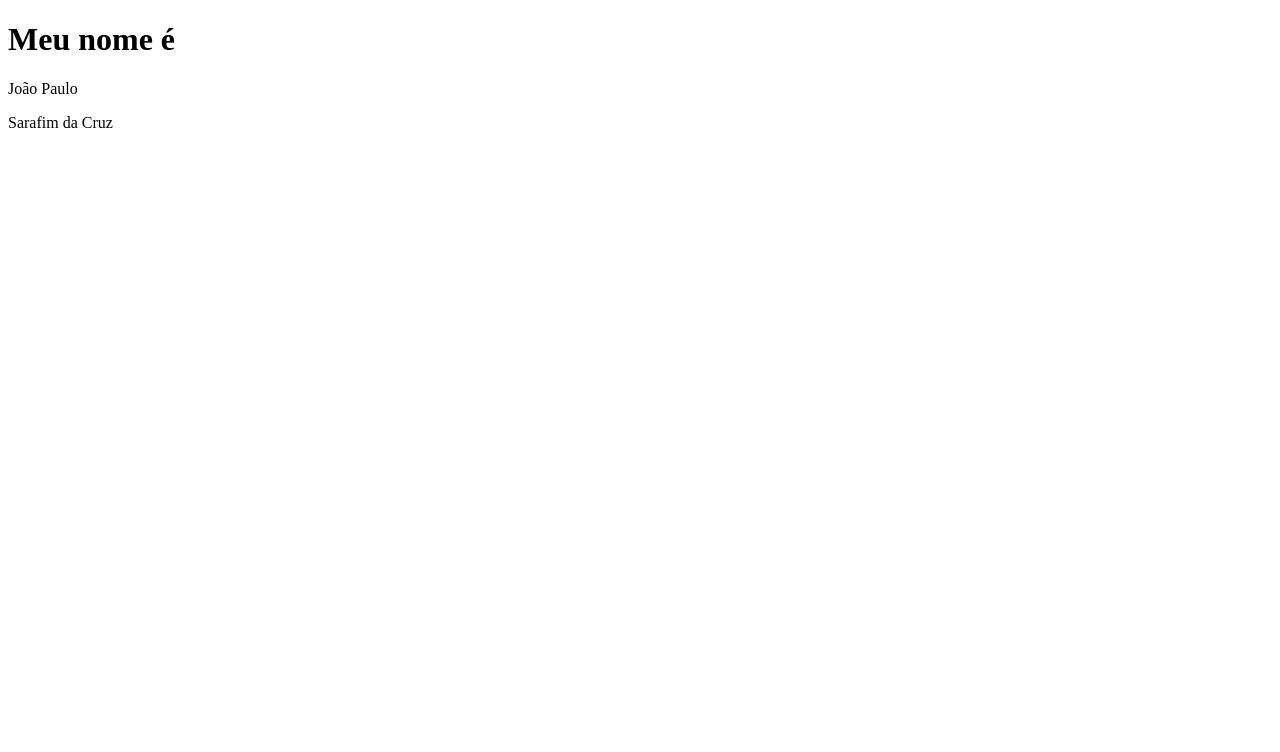
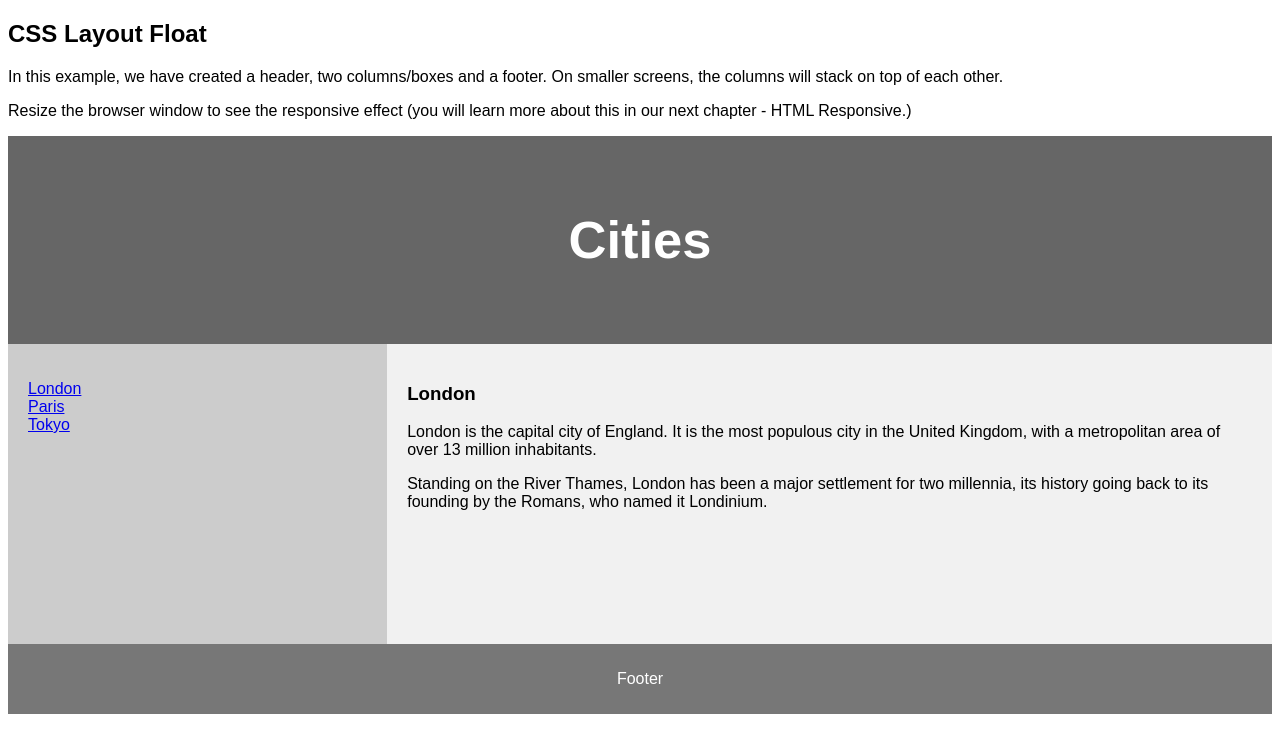
Before and after one commit to joao-paulo-cruz/joao-paulo-cruz.github.io, a plain HTML site: page index.html in a window 1280 px wide. Drawn offline with Linux system fonts and the light colour scheme.

Commit message:
Update index.html

```diff
--- a/index.html
+++ b/index.html
@@ -1,10 +1,103 @@
 <!DOCTYPE html>
-<html>
+<html lang="en">
+<head>
+<title>CSS Template</title>
+<meta charset="utf-8">
+<meta name="viewport" content="width=device-width, initial-scale=1">
+<style>
+* {
+  box-sizing: border-box;
+}
+
+body {
+  font-family: Arial, Helvetica, sans-serif;
+}
+
+/* Style the header */
+header {
+  background-color: #666;
+  padding: 30px;
+  text-align: center;
+  font-size: 35px;
+  color: white;
+}
+
+/* Create two columns/boxes that floats next to each other */
+nav {
+  float: left;
+  width: 30%;
+  height: 300px; /* only for demonstration, should be removed */
+  background: #ccc;
+  padding: 20px;
+}
+
+/* Style the list inside the menu */
+nav ul {
+  list-style-type: none;
+  padding: 0;
+}
+
+article {
+  float: left;
+  padding: 20px;
+  width: 70%;
+  background-color: #f1f1f1;
+  height: 300px; /* only for demonstration, should be removed */
+}
+
+/* Clear floats after the columns */
+section::after {
+  content: "";
+  display: table;
+  clear: both;
+}
+
+/* Style the footer */
+footer {
+  background-color: #777;
+  padding: 10px;
+  text-align: center;
+  color: white;
+}
+
+/* Responsive layout - makes the two columns/boxes stack on top of each other instead of next to each other, on small screens */
+@media (max-width: 600px) {
+  nav, article {
+    width: 100%;
+    height: auto;
+  }
+}
+</style>
+</head>
 <body>
 
-<h1>Meu nome é</h1>
-<p>João Paulo</p>
-<p>Sarafim da Cruz</p>
+<h2>CSS Layout Float</h2>
+<p>In this example, we have created a header, two columns/boxes and a footer. On smaller screens, the columns will stack on top of each other.</p>
+<p>Resize the browser window to see the responsive effect (you will learn more about this in our next chapter - HTML Responsive.)</p>
+
+<header>
+  <h2>Cities</h2>
+</header>
+
+<section>
+  <nav>
+    <ul>
+      <li><a href="#">London</a></li>
+      <li><a href="#">Paris</a></li>
+      <li><a href="#">Tokyo</a></li>
+    </ul>
+  </nav>
+
+  <article>
+    <h1>London</h1>
+    <p>London is the capital city of England. It is the most populous city in the  United Kingdom, with a metropolitan area of over 13 million inhabitants.</p>
+    <p>Standing on the River Thames, London has been a major settlement for two millennia, its history going back to its founding by the Romans, who named it Londinium.</p>
+  </article>
+</section>
+
+<footer>
+  <p>Footer</p>
+</footer>
 
 </body>
 </html>
```
